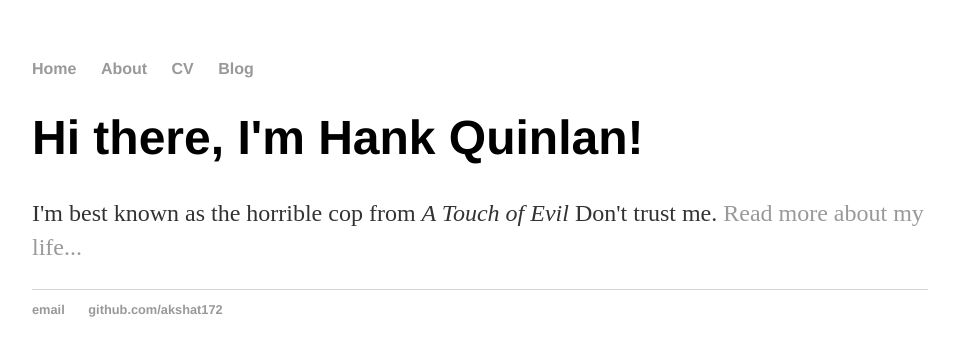
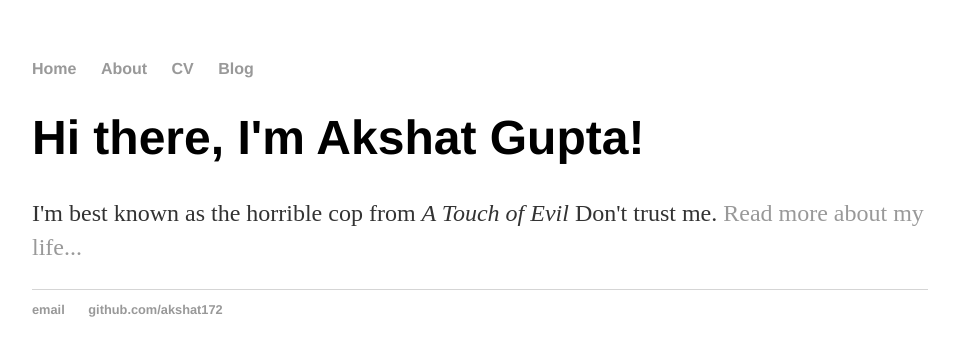
Before and after one commit to akshat172/akshat172.github.io, a Jekyll site: the page built from index.html, in a window 1280 px wide. Shown: the top 356 px of the page, without its empty margins (160-1115 px from the left). Built offline with Jekyll 4.4.1, drawn with Linux system fonts in a browser that asks for light colours.

Commit message:
Update index.html

```diff
--- a/index.html
+++ b/index.html
@@ -3,6 +3,6 @@ layout: default
 title: Akshat Gupta
 ---
 <div class="blurb">
-	<h1>Hi there, I'm Hank Quinlan!</h1>
+	<h1>Hi there, I'm Akshat Gupta!</h1>
 	<p>I'm best known as the horrible cop from <em>A Touch of Evil</em> Don't trust me. <a href="/about">Read more about my life...</a></p>
 </div><!-- /.blurb -->
```
